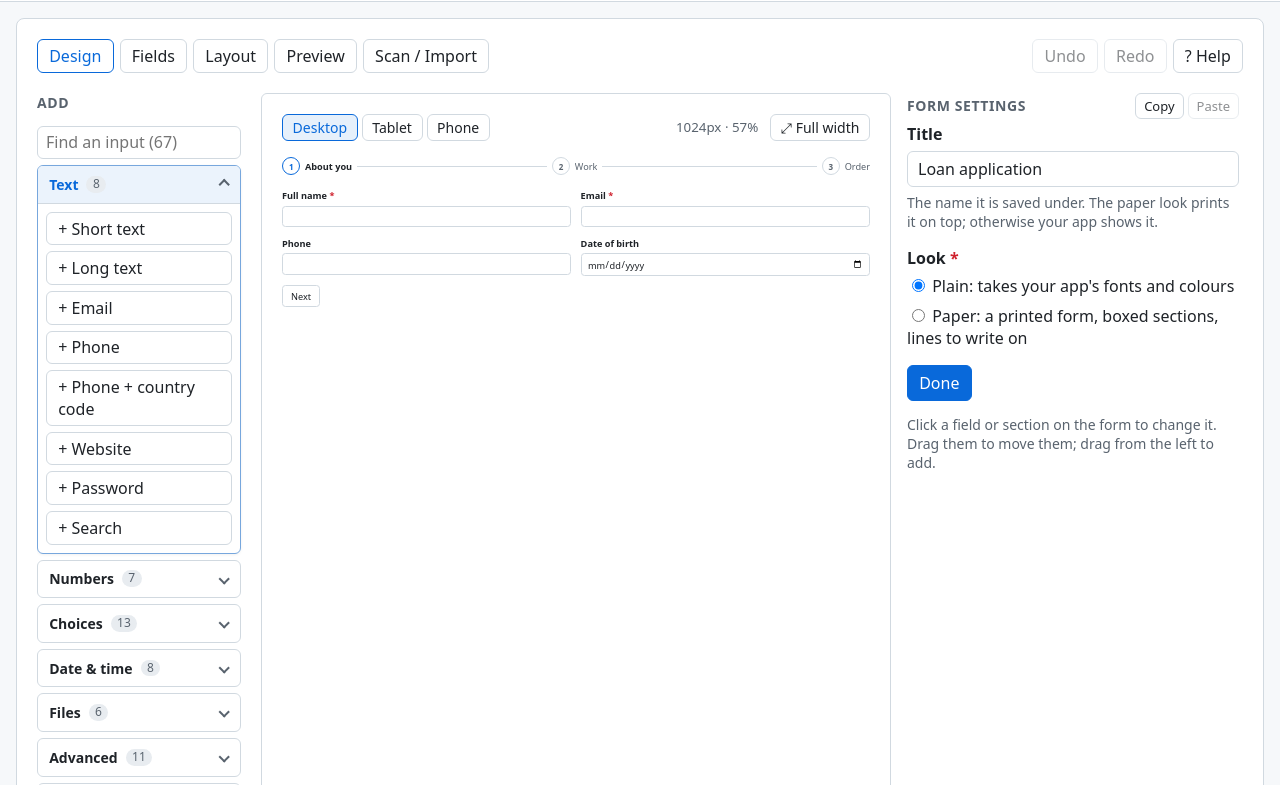
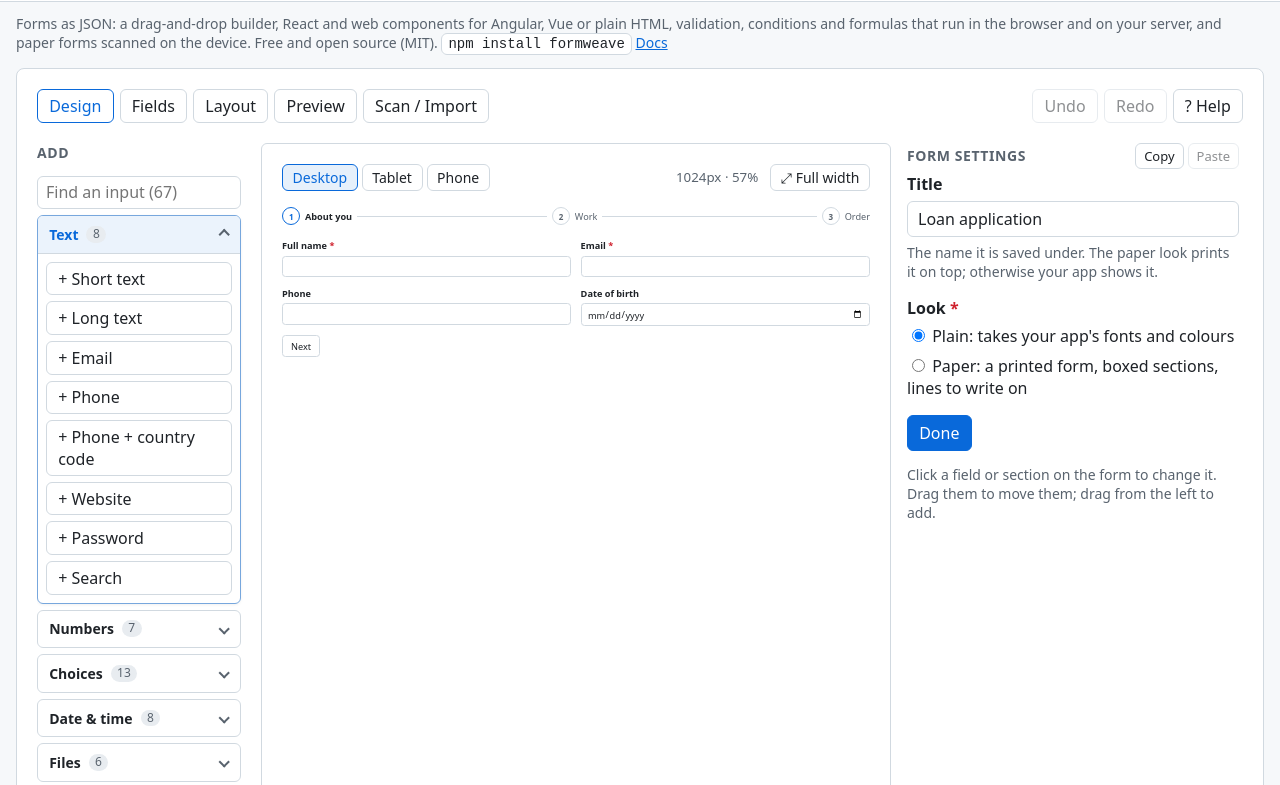
Before and after one commit to harendra-singh-negi/formweave, a React app: page demo/index.html in a window 1280 px wide. Shown: the part 57-842 px from the top of the page. Built offline with nearby package versions, Linux system fonts and the light colour scheme.

Commit message:
docs(demo): the demo says what formweave is and how to install it
A line under the header says what the package does, with
npm install formweave (one click selects it) and a link to the docs. The
name in the header is the page's h1. Search engines now find words on the
page, not only in the meta tags.

The README's licence badge reads the licence from GitHub instead of npm,
so it shows MIT before the first npm release too.

```diff
--- a/demo/index.html
+++ b/demo/index.html
@@ -72,7 +72,8 @@
         border-bottom: 1px solid var(--line);
         background: var(--card);
       }
-      header strong {
+      header h1 {
+        margin: 0;
         font-size: 1.125rem;
       }
       nav {
@@ -180,6 +181,24 @@
         color: var(--accent);
         font-size: 0.875rem;
       }
+      .intro {
+        max-width: 80rem;
+        margin: 0 auto;
+        padding: 0.75rem 1rem 0;
+        font-size: 0.875rem;
+        color: var(--muted);
+      }
+      .intro code {
+        user-select: all;
+        padding: 0.125rem 0.375rem;
+        border: 1px solid var(--line);
+        border-radius: 6px;
+        background: var(--card);
+        color: var(--text);
+      }
+      .intro a {
+        color: var(--accent);
+      }
       [hidden] {
         display: none !important;
       }
@@ -187,7 +206,7 @@
   </head>
   <body>
     <header>
-      <strong>formweave</strong>
+      <h1>formweave</h1>
       <nav aria-label="Demo">
         <a href="#builder">Build</a>
         <a href="#fill">Fill</a>
@@ -222,6 +241,11 @@
       <a class="ext" href="https://github.com/harendra-singh-negi/formweave">GitHub</a>
       <a class="ext" href="https://www.npmjs.com/package/formweave">npm</a>
     </header>
+    <p class="intro">
+      Forms as JSON: a drag-and-drop builder, React and web components for Angular, Vue or plain HTML, validation, conditions and formulas that run in the
+      browser and on your server, and paper forms scanned on the device. Free and open source (MIT). <code title="Click to select">npm install formweave</code>
+      <a href="https://github.com/harendra-singh-negi/formweave#readme">Docs</a>
+    </p>
     <main>
       <section id="builder" class="card" aria-label="Builder"><formweave-builder id="b"></formweave-builder></section>
       <section id="fill" class="fill" aria-label="Fill" hidden>
```
Also changed, not shown: README.md.
